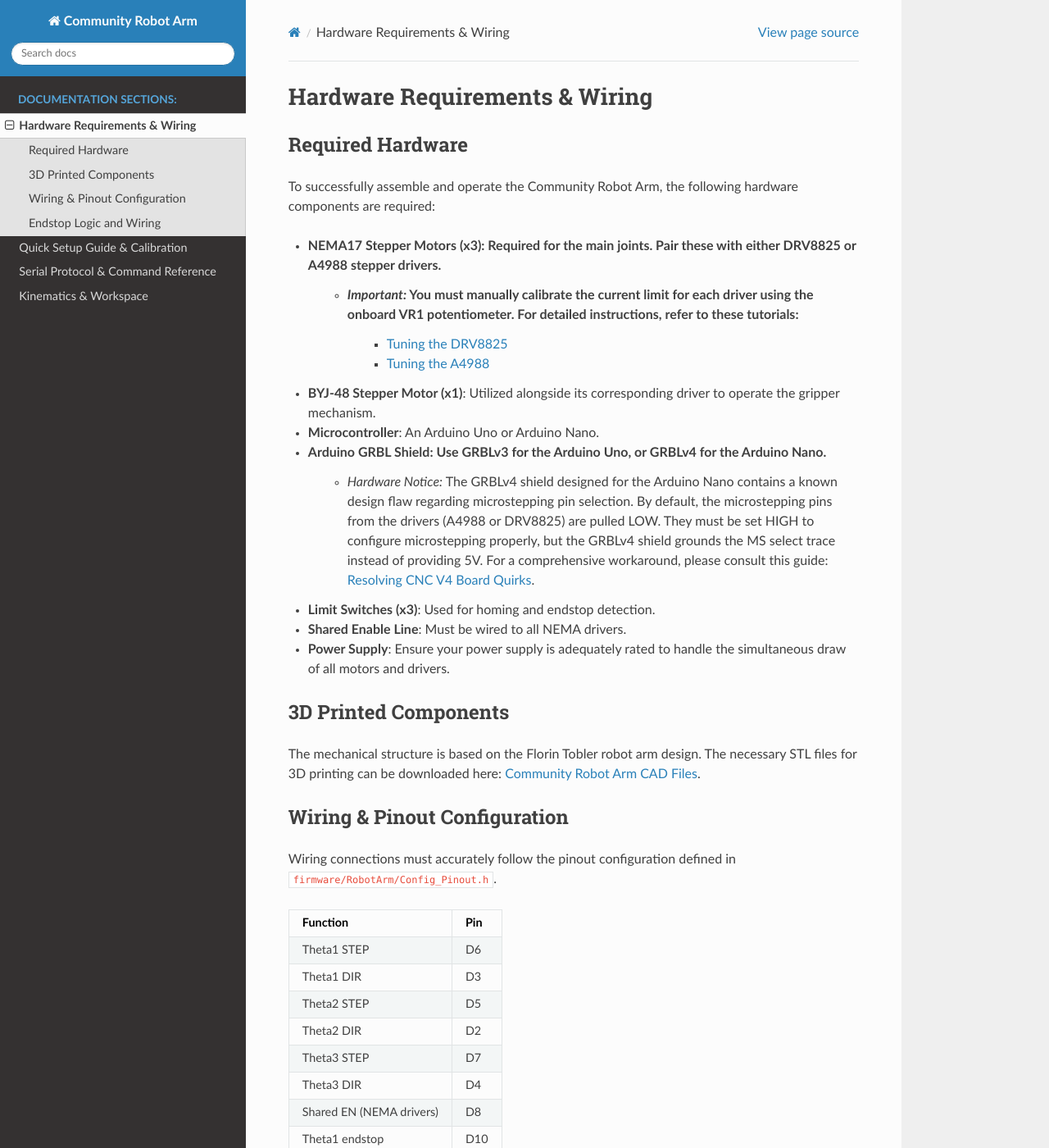
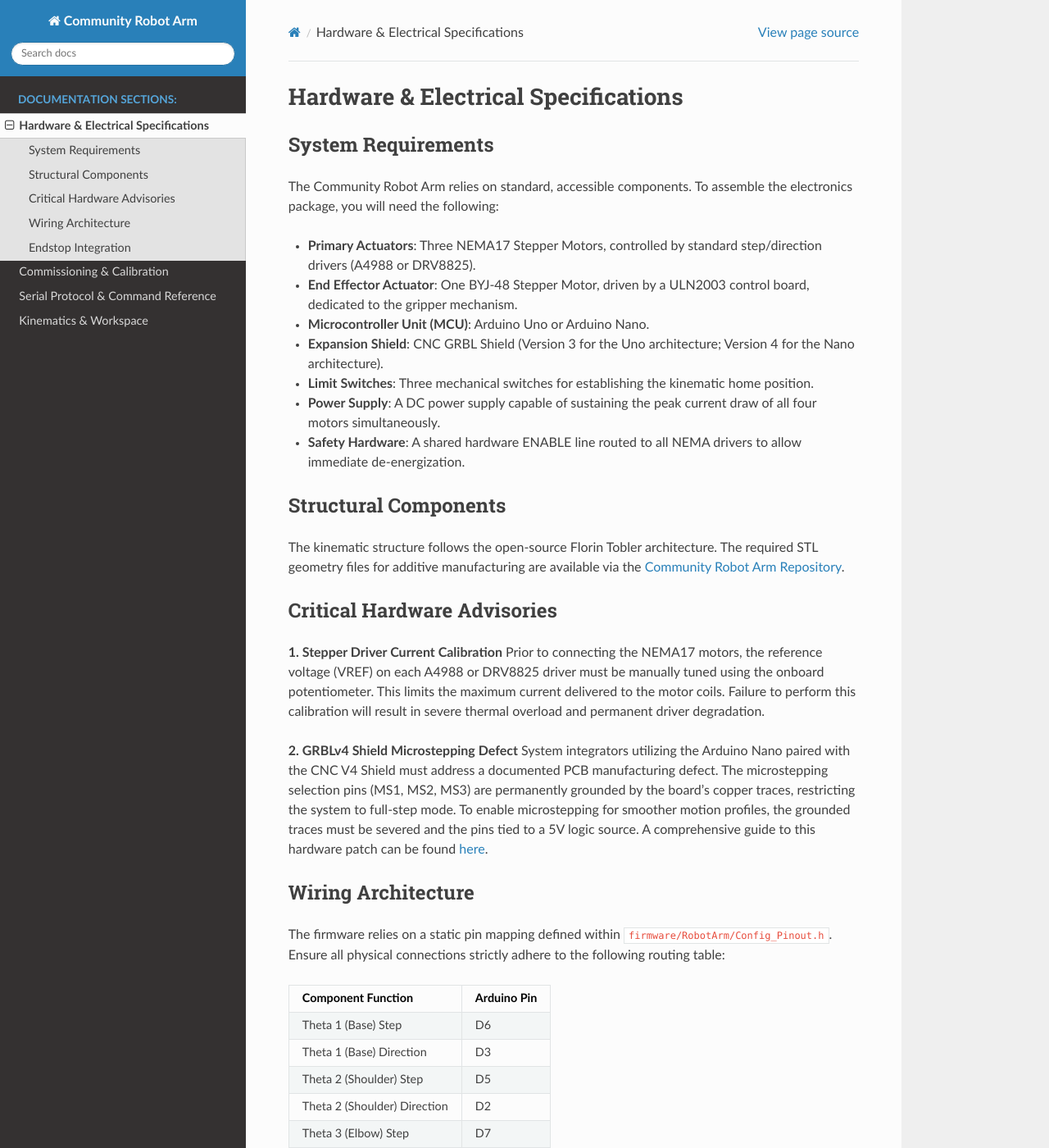
Before and after one commit to NguyenLe15325/Community-Robot-Arm, a Sphinx documentation site: the page built from docs/hardware.rst, in a window 1280 px wide and 1400 px high. Shown: the whole window at 82% size. Built offline with Sphinx 7.4.7 and the Read the Docs theme 3.1.0, drawn with Linux system fonts in a browser that asks for light colours; some of the changed text lies outside the part shown.

Commit message:
docs: complete rewrite of hardware and setup manuals for professional tone

```diff
--- a/docs/hardware.rst
+++ b/docs/hardware.rst
@@ -1,73 +1,73 @@
-Hardware Requirements & Wiring
-==============================
+Hardware & Electrical Specifications
+====================================
 
-Required Hardware
------------------
-To successfully assemble and operate the Community Robot Arm, the following hardware components are required:
+System Requirements
+-------------------
+The Community Robot Arm relies on standard, accessible components. To assemble the electronics package, you will need the following:
 
-* **NEMA17 Stepper Motors (x3)**: Required for the main joints. Pair these with either DRV8825 or A4988 stepper drivers.
-   * *Important:* You must manually calibrate the current limit for each driver using the onboard VR1 potentiometer. For detailed instructions, refer to these tutorials:
-      * `Tuning the DRV8825 <https://lastminuteengineers.com/drv8825-stepper-motor-driver-arduino-tutorial/>`_
-      * `Tuning the A4988 <https://lastminuteengineers.com/a4988-stepper-motor-driver-arduino-tutorial/>`_
-* **BYJ-48 Stepper Motor (x1)**: Utilized alongside its corresponding driver to operate the gripper mechanism.
-* **Microcontroller**: An Arduino Uno or Arduino Nano.
-* **Arduino GRBL Shield**: Use GRBLv3 for the Arduino Uno, or GRBLv4 for the Arduino Nano.
-   * *Hardware Notice:* The GRBLv4 shield designed for the Arduino Nano contains a known design flaw regarding microstepping pin selection. By default, the microstepping pins from the drivers (A4988 or DRV8825) are pulled LOW. They must be set HIGH to configure microstepping properly, but the GRBLv4 shield grounds the MS select trace instead of providing 5V. For a comprehensive workaround, please consult this guide: `Resolving CNC V4 Board Quirks <https://www.instructables.com/How-to-Use-the-CNC-V4-Board-despite-Its-quirks/>`_.
-* **Limit Switches (x3)**: Used for homing and endstop detection.
-* **Shared Enable Line**: Must be wired to all NEMA drivers.
-* **Power Supply**: Ensure your power supply is adequately rated to handle the simultaneous draw of all motors and drivers.
+* **Primary Actuators**: Three NEMA17 Stepper Motors, controlled by standard step/direction drivers (A4988 or DRV8825).
+* **End Effector Actuator**: One BYJ-48 Stepper Motor, driven by a ULN2003 control board, dedicated to the gripper mechanism.
+* **Microcontroller Unit (MCU)**: Arduino Uno or Arduino Nano.
+* **Expansion Shield**: CNC GRBL Shield (Version 3 for the Uno architecture; Version 4 for the Nano architecture).
+* **Limit Switches**: Three mechanical switches for establishing the kinematic home position.
+* **Power Supply**: A DC power supply capable of sustaining the peak current draw of all four motors simultaneously.
+* **Safety Hardware**: A shared hardware ENABLE line routed to all NEMA drivers to allow immediate de-energization.
 
-3D Printed Components
+Structural Components
 ---------------------
-The mechanical structure is based on the Florin Tobler robot arm design. The necessary STL files for 3D printing can be downloaded here: `Community Robot Arm CAD Files <https://grabcad.com/library/robot-arm-community-version-cad-3d-printed-robotic-arm-1>`_.
+The kinematic structure follows the open-source Florin Tobler architecture. The required STL geometry files for additive manufacturing are available via the `Community Robot Arm Repository <https://grabcad.com/library/robot-arm-community-version-cad-3d-printed-robotic-arm-1>`_.
 
-Wiring & Pinout Configuration
------------------------------
-Wiring connections must accurately follow the pinout configuration defined in ``firmware/RobotArm/Config_Pinout.h``.
+Critical Hardware Advisories
+----------------------------
 
-+--------------------------+-----+
-| Function                 | Pin |
-+==========================+=====+
-| Theta1 STEP              | D6  |
-+--------------------------+-----+
-| Theta1 DIR               | D3  |
-+--------------------------+-----+
-| Theta2 STEP              | D5  |
-+--------------------------+-----+
-| Theta2 DIR               | D2  |
-+--------------------------+-----+
-| Theta3 STEP              | D7  |
-+--------------------------+-----+
-| Theta3 DIR               | D4  |
-+--------------------------+-----+
-| Shared EN (NEMA drivers) | D8  |
-+--------------------------+-----+
-| Theta1 endstop           | D10 |
-+--------------------------+-----+
-| Theta2 endstop           | D9  |
-+--------------------------+-----+
-| Theta3 endstop           | D11 |
-+--------------------------+-----+
-| Gripper IN1              | A0  |
-+--------------------------+-----+
-| Gripper IN2              | A1  |
-+--------------------------+-----+
-| Gripper IN3              | A2  |
-+--------------------------+-----+
-| Gripper IN4              | A3  |
-+--------------------------+-----+
+**1. Stepper Driver Current Calibration**
+Prior to connecting the NEMA17 motors, the reference voltage (VREF) on each A4988 or DRV8825 driver must be manually tuned using the onboard potentiometer. This limits the maximum current delivered to the motor coils. Failure to perform this calibration will result in severe thermal overload and permanent driver degradation.
 
-Please ensure that you connect each motor to its corresponding joint definitions. Additionally, connect the gripper and endstops accordingly. If your physical wiring differs from the defaults, be sure to update the configuration file before compiling the firmware.
+**2. GRBLv4 Shield Microstepping Defect**
+System integrators utilizing the Arduino Nano paired with the CNC V4 Shield must address a documented PCB manufacturing defect. The microstepping selection pins (MS1, MS2, MS3) are permanently grounded by the board's copper traces, restricting the system to full-step mode. To enable microstepping for smoother motion profiles, the grounded traces must be severed and the pins tied to a 5V logic source. A comprehensive guide to this hardware patch can be found `here <https://www.instructables.com/How-to-Use-the-CNC-V4-Board-despite-Its-quirks/>`_.
 
-Endstop Logic and Wiring
-------------------------
-* The endstop pins are internally configured using the ``INPUT_PULLUP`` state.
-* By default, the firmware assumes an active-low triggered logic (``ENDSTOP_ACTIVE_LOW true``).
-* For standard operation using the default settings, wire the endstops as follows:
-   * Connect one terminal of each switch to Ground (GND).
-   * Connect the other terminal to the respective endstop pin.
-* With this wiring configuration:
-   * An open switch registers as HIGH (Not Triggered).
-   * A pressed switch registers as LOW (Triggered).
+Wiring Architecture
+-------------------
+The firmware relies on a static pin mapping defined within ``firmware/RobotArm/Config_Pinout.h``. Ensure all physical connections strictly adhere to the following routing table:
 
-*Note:* If you are utilizing active-high hardware, you must modify the ``ENDSTOP_ACTIVE_LOW`` flag in ``Config_Robot.h`` to reflect this physical change.
++-----------------------------+--------------+
+| Component Function          | Arduino Pin  |
++=============================+==============+
+| Theta 1 (Base) Step         | D6           |
++-----------------------------+--------------+
+| Theta 1 (Base) Direction    | D3           |
++-----------------------------+--------------+
+| Theta 2 (Shoulder) Step     | D5           |
++-----------------------------+--------------+
+| Theta 2 (Shoulder) Direction| D2           |
++-----------------------------+--------------+
+| Theta 3 (Elbow) Step        | D7           |
++-----------------------------+--------------+
+| Theta 3 (Elbow) Direction   | D4           |
++-----------------------------+--------------+
+| Global Driver Enable        | D8           |
++-----------------------------+--------------+
+| Theta 1 Limit Switch        | D10          |
++-----------------------------+--------------+
+| Theta 2 Limit Switch        | D9           |
++-----------------------------+--------------+
+| Theta 3 Limit Switch        | D11          |
++-----------------------------+--------------+
+| Gripper IN1                 | A0           |
++-----------------------------+--------------+
+| Gripper IN2                 | A1           |
++-----------------------------+--------------+
+| Gripper IN3                 | A2           |
++-----------------------------+--------------+
+| Gripper IN4                 | A3           |
++-----------------------------+--------------+
+
+Endstop Integration
+-------------------
+The firmware utilizes the internal ``INPUT_PULLUP`` resistors on the microcontroller. By default, the system anticipates an active-low triggering mechanism (defined by ``ENDSTOP_ACTIVE_LOW true``).
+
+To wire the endstops under the default configuration:
+1. Connect the Common (COM) terminal of the microswitch to Ground.
+2. Connect the Normally Open (NO) terminal to the designated signal pin.
+
+Under this topology, an idle switch registers a logic HIGH, while a physically depressed switch pulls the logic LOW, signaling a collision or home state. If your electrical architecture demands an active-high configuration, update the ``ENDSTOP_ACTIVE_LOW`` macro in the firmware configuration header before compilation.
--- a/docs/setup.rst
+++ b/docs/setup.rst
@@ -1,77 +1,70 @@
-Quick Setup Guide & Calibration
-===============================
+Commissioning & Calibration
+===========================
 
-Flashing the Firmware
----------------------
-1. Compile and upload the firmware to your Arduino board using your preferred IDE.
-2. Open the Serial Monitor and establish a connection using a baud rate of ``115200``.
-3. Upon a successful boot, the Serial Monitor should output the system status as ``READY``.
+Initial Deployment
+------------------
+1. Compile the firmware utilizing the Arduino IDE or ``arduino-cli`` and flash the compiled binary to the microcontroller.
+2. Initialize a serial connection to the board at a baud rate of ``115200``.
+3. Confirm system initialization by verifying the ``READY`` broadcast in the serial console.
 
-Validating Motor Direction
---------------------------
-1. With the power off, manually articulate the robot arm into its home position.
+Kinematic Direction Validation
+------------------------------
+Before commanding automated movements, the physical rotation of each axis must be verified against the firmware's kinematic model.
+
+1. Disconnect motor power and manually manipulate the arm into the mechanical home orientation:
 
    .. image:: ../assets/home.jpg
-      :alt: Home pose and xyz definition
+      :alt: Mechanical Home Orientation
       :align: center
 
-2. Energize the motors by sending the ``M17`` command via the Serial Monitor. All three NEMA17 motors should engage and hold their current positions.
-3. At the home position, the system's expected joint states are ``T1=0``, ``T2=90``, and ``T3=0``.
-4. Carefully command a small movement for each joint to verify that the physical rotation aligns with the firmware's defined positive direction:
+2. Transmit the ``M17`` command to energize the drivers. The system will lock the joints in place.
+3. In this posture, the firmware assumes the internal joint angles are: **Theta 1 = 0°**, **Theta 2 = 90°**, and **Theta 3 = 0°**.
+4. Reference the coordinate diagram below to understand the defined positive rotation vectors:
 
    .. image:: ../assets/sideview.jpg
-      :alt: Side view with theta2/theta3 sign convention
+      :alt: Kinematic Sign Convention
       :align: center
 
-5. You can test joint movements by utilizing standard G1 commands. For instance, executing ``G1 T145 T280 T310`` will command Theta1 to 45°, Theta2 to 80°, and Theta3 to 10°.
+5. Command isolated, low-displacement movements to each joint using absolute positioning commands (e.g., ``G1 T145`` to drive Theta 1 to 45°). Note that incremental positioning (``G91``) is invalid for direct joint-space (T-parameter) commands.
+6. If an actuator rotates counter to the mathematical model:
+   * **Software Resolution**: Invert the logic by toggling the respective ``MOTORx_INVERT`` boolean in ``Config_Robot.h`` and recompile.
+   * **Hardware Resolution**: De-energize the system and reverse the physical coil wiring for the affected stepper motor.
 
-   *Note:* The relative positioning mode (``G91``) is strictly for Cartesian movements. Joint angle commands (T1, T2, T3) require absolute mode to function correctly.
+Endstop Diagnostics
+-------------------
+**Caution:** Executing a homing cycle with malfunctioning limit switches will result in mechanical collisions and potential hardware failure.
 
-6. For isolated testing, you may command each axis individually:
+1. Issue the ``M119`` command to request an endstop telemetry report.
+2. Verify that all switches reflect an open state (``0`` for active-low configurations).
+3. Manually actuate each limit switch sequentially while polling ``M119`` to confirm the state transitions to triggered (``1``).
 
-   * ``G1 T145`` (Moves Theta1 to 45°)
-   * ``G1 T280`` (Moves Theta2 to 80°)
-   * ``G1 T310`` (Moves Theta3 to 10°)
+Automated Homing Sequence
+-------------------------
+1. Transmit the ``G28`` command to initiate the zeroing protocol.
+2. The controller will systematically drive all axes toward their respective limit switches.
+3. Upon switch contact, the system applies predefined offset steps and sets the internal kinematic state to the configured home angles.
 
-7. Should any axis rotate opposite to the intended direction:
+Emergency Intervention
+----------------------
+In the event of anomalous behavior or impending mechanical collision:
+* Transmit the ``M112`` command (or the ``!`` alias) to trigger an immediate software halt. This routine bypasses the motion planner and immediately drops the driver ENABLE line.
+* Following a software halt, the kinematic state is considered invalid; a complete ``G28`` homing cycle is required before operations can resume.
+* **Hardware Override**: Physically severing the primary DC power supply remains the most robust method for emergency intervention.
 
-   * Invert the corresponding axis by toggling the ``MOTORx_INVERT`` parameter in ``Config_Robot.h``, or physically reverse the motor wiring and reflash the firmware.
-   * If the gripper mechanism's open/close logic is reversed, set ``GRIPPER_INVERT_DIRECTION`` to ``true``.
+System Calibration
+------------------
 
-Testing the Endstops
---------------------
-**Critical Warning:** It is imperative to verify that all endstops are wired correctly and triggering properly prior to executing a homing sequence. Failure to do so may result in mechanical damage.
+**Resolution Tuning (Steps Per Degree)**
+The ``STEPS_PER_DEGREE`` constant defines the relationship between motor pulses and physical displacement. It must be precisely calculated based on the motor's step angle, the driver's microstepping multiplier, and the mechanical gear reduction.
 
-1. Send the ``M119`` command to poll the current status of all endstops.
-2. Based on the default active-low logic, the endstops should register as LOW when unpressed, and HIGH when triggered.
-3. Manually depress an endstop and send ``M119`` again. For instance, depressing the Theta1 endstop should yield the output: ``ENDSTOPS: 1 0 0``.
+.. math::
+   \text{Steps}/\text{Degree} = \frac{\text{Motor Steps Per Revolution} \times \text{Microstepping Factor} \times \text{Gear Ratio}}{360}
 
-Executing the Homing Sequence
------------------------------
-1. Initiate the homing procedure by sending the ``G28`` command.
-2. The robot will systematically seek its endstops. Upon completion, the arm will rest at the defined home position.
-3. The robot arm is now calibrated and ready for standard operation.
+**Home Offset Calibration**
+The parameters denoted as ``HOME_OFFSET_STEPS_THETA*`` govern the signed step displacement applied after the limit switch is triggered.
 
-Emergency Stop Procedures
--------------------------
-1. To trigger a software emergency stop, send the ``!`` character or the ``M112`` command.
-2. This immediately halts all ongoing motion and de-energizes the stepper motors.
-3. Once an emergency stop has been engaged, the robot must be re-homed before resuming normal operation.
-4. *Safety Note:* While software stops are useful, the most reliable emergency stop method is mechanically disconnecting the main power supply to the Arduino.
-
-Calibration Guidelines
-----------------------
-
-**Verifying Steps Per Degree**
-The ``STEPS_PER_DEGREE`` parameter dictates positional accuracy. This value must encapsulate the motor's native step count, the driver's microstepping configuration, and any mechanical gear reduction.
-
-Formula: ``steps_per_degree = (motor_steps_per_rev * microstepping * gear_ratio) / 360``
-
-**Tuning Home Offsets**
-The variables ``HOME_OFFSET_STEPS_THETA*`` represent signed step movements applied immediately after an endstop is triggered during homing.
-
-To precisely tune these offsets:
-1. Execute a homing sequence (``G28``).
-2. Query the current mechanical pose using ``M114``.
-3. Compare the measured pose against your desired ``HOME_THETA*`` values.
-4. Adjust the offset parameters in the firmware configuration accordingly, and reflash the board.
+To calibrate the mechanical origin:
+1. Execute a full homing cycle (``G28``).
+2. Query the current logical position via ``M114``.
+3. Measure the actual physical angles of the robot.
+4. Calculate the discrepancy between the logical and physical states, convert this delta into steps, and update the offset variables within the firmware configuration.
```
